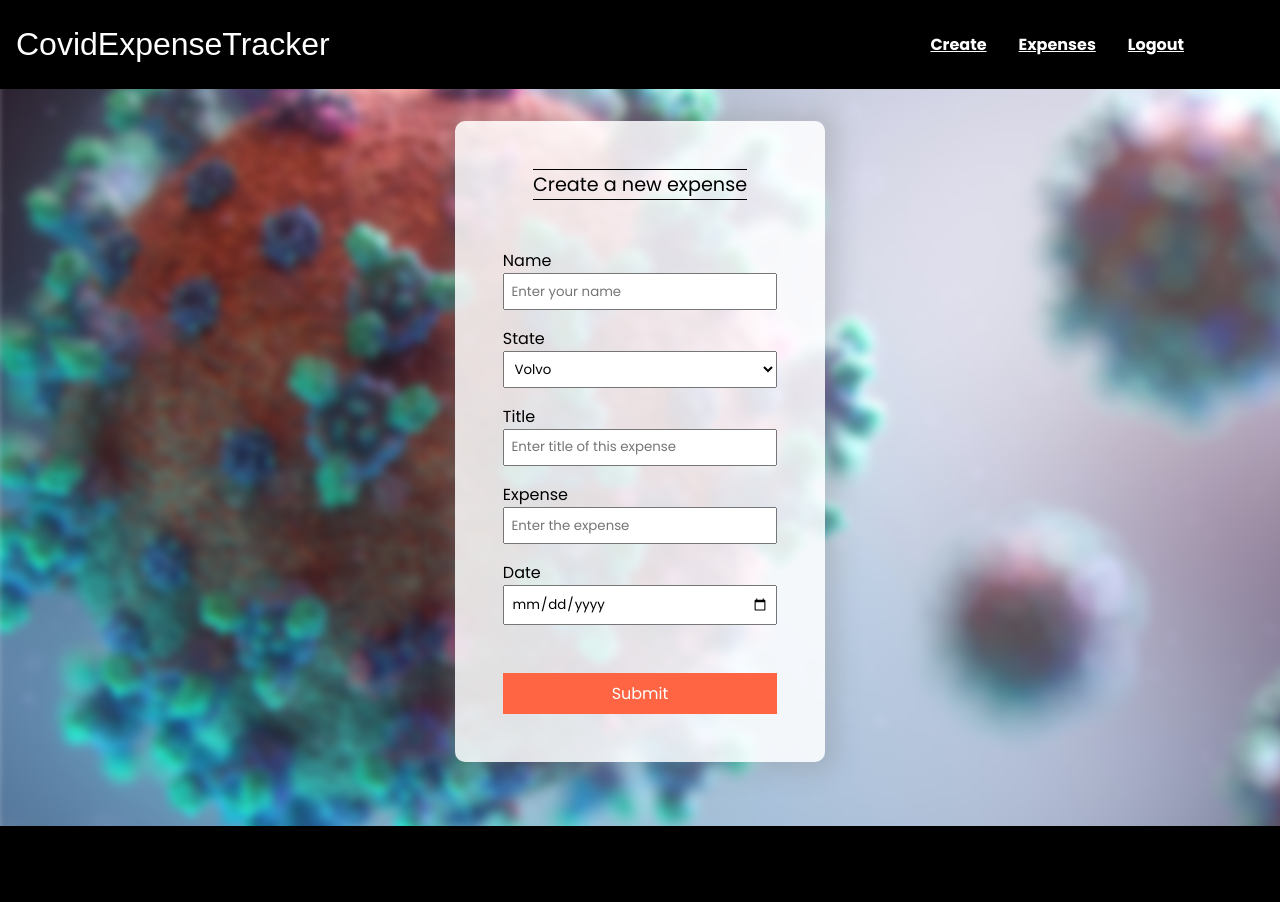
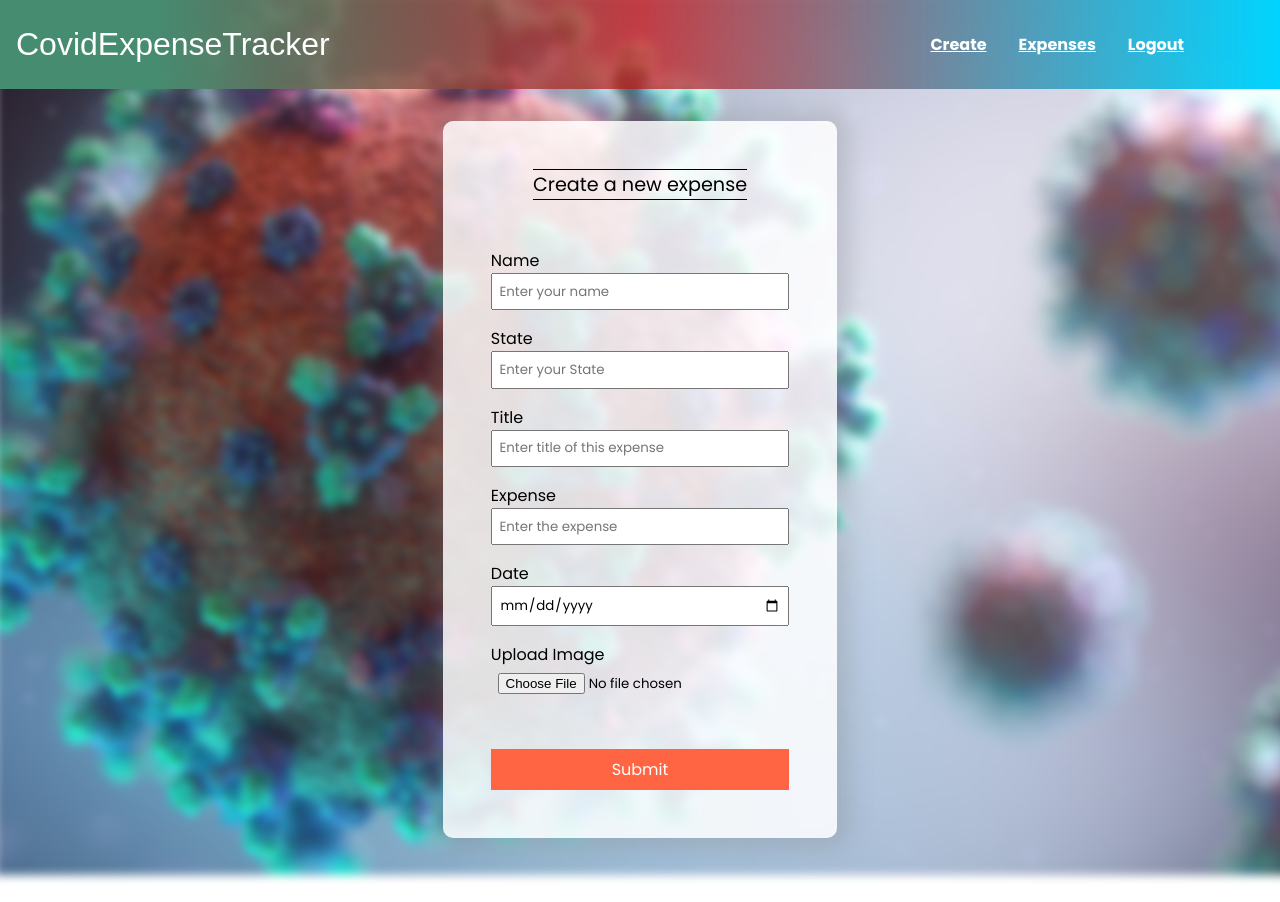
Before and after one commit to paritosh-34/covidexpensetracker, a Flask app: page /create in a window 1280 px wide. Before the commit the page ends 826 px from the top, so only its background shows below. Run offline with Flask 2, Linux system fonts and the light colour scheme; some web fonts are replaced.

Commit message:
version 2.0 - Images🔥

```diff
--- a/main.py
+++ b/main.py
@@ -1,7 +1,16 @@
 from flask import Flask, render_template, redirect, request
+from werkzeug.utils import secure_filename
 from utils import *
+from pathlib import Path
+import os
+
+Path("./uploads/").mkdir(exist_ok=True)
+
+UPLOAD_FOLDER = 'uploads'
 
 app = Flask(__name__)
+
+app.config['UPLOAD_FOLDER'] = UPLOAD_FOLDER
 
 init()
 
@@ -21,6 +30,10 @@
     expense = request.form["expense"]
     date = request.form["date"]
     state = request.form["state"]
+
+    f = request.files['image']
+    f.save((os.path.join(
+        app.config['UPLOAD_FOLDER'], secure_filename(f.filename))))
 
     submit_expense(name, title, expense, date, state)
 
--- a/static/style.css
+++ b/static/style.css
@@ -63,7 +63,13 @@
 ------------ */
 
 nav {
-  background-color: black;
+  background: rgb(70, 140, 113);
+  background: linear-gradient(
+    90deg,
+    rgba(70, 140, 113, 1) 12%,
+    rgba(207, 15, 15, 0.7063200280112045) 50%,
+    rgba(0, 212, 255, 1) 100%
+  );
   color: white;
   width: 100%;
 
--- a/templates/create.html
+++ b/templates/create.html
@@ -30,7 +30,13 @@
           <div class="heading" style="margin: 0px 0px 3rem">
             Create a new expense
           </div>
-          <form action="/create" method="post" class="create-form">
+          <form
+            action="/create"
+            method="post"
+            class="create-form"
+            enctype="multipart/form-data"
+            onsubmit="return onSubmit(event)"
+          >
             <label for="name">
               Name <br />
               <input
@@ -43,12 +49,54 @@
             </label>
             <label for="state">
               State <br />
-              <select name="state" id="state">
-                <option value="volvo">Volvo</option>
-                <option value="saab">Saab</option>
-                <option value="mercedes">Mercedes</option>
-                <option value="audi">Audi</option>
-              </select>
+              <input
+                type="text"
+                name="state"
+                id="state"
+                placeholder="Enter your State"
+                required
+                list="statelist"
+              />
+              <datalist id="statelist">
+                <option value="Andaman and Nicobar Islands"></option>
+                <option value="Andhra Pradesh"></option>
+                <option value="Arunachal Pradesh"></option>
+                <option value="Assam"></option>
+                <option value="Bihar"></option>
+                <option value="Chandigarh"></option>
+                <option value="Chhattisgarh"></option>
+                <option
+                  value="Dadra and Nagar Haveli and Daman and Diu"
+                ></option>
+                <option value="Delhi"></option>
+                <option value="Goa"></option>
+                <option value="Gujarat"></option>
+                <option value="Haryana"></option>
+                <option value="Himachal Pradesh"></option>
+                <option value="Jammu and Kashmir"></option>
+                <option value="Jharkhand"></option>
+                <option value="Karnataka"></option>
+                <option value="Kerala"></option>
+                <option value="Ladakh"></option>
+                <option value="Lakshadweep"></option>
+                <option value="Madhya Pradesh"></option>
+                <option value="Maharashtra"></option>
+                <option value="Manipur"></option>
+                <option value="Meghalaya"></option>
+                <option value="Mizoram"></option>
+                <option value="Nagaland"></option>
+                <option value="Odisha"></option>
+                <option value="Puducherry"></option>
+                <option value="Punjab"></option>
+                <option value="Rajasthan"></option>
+                <option value="Sikkim"></option>
+                <option value="Tamil Nadu"></option>
+                <option value="Telangana"></option>
+                <option value="Tripura"></option>
+                <option value="Uttar Pradesh"></option>
+                <option value="Uttarakhand"></option>
+                <option value="West Bengal"></option>
+              </datalist>
             </label>
             <label for="title">
               Title <br />
@@ -58,7 +106,12 @@
                 id="title"
                 placeholder="Enter title of this expense"
                 required
+                list="titlelist"
               />
+              <datalist id="titlelist">
+                <option value="Boston"></option>
+                <option value="Cambridge"></option>
+              </datalist>
             </label>
             <label for="expense">
               Expense <br />
@@ -80,10 +133,26 @@
                 required
               />
             </label>
+            <label for="image" class="custom-file-upload">
+              Upload Image <br />
+              <input
+                type="file"
+                name="image"
+                id="image"
+                placeholder="Please select a image"
+                required
+              />
+            </label>
             <button class="btn" style="margin-top: 2em">Submit</button>
           </form>
         </div>
       </div>
     </main>
+
+    <script>
+      function onSubmit(event) {
+        return confirm("Confirm your Details");
+      }
+    </script>
   </body>
 </html>
```
Also changed, not shown: 1 other file.
